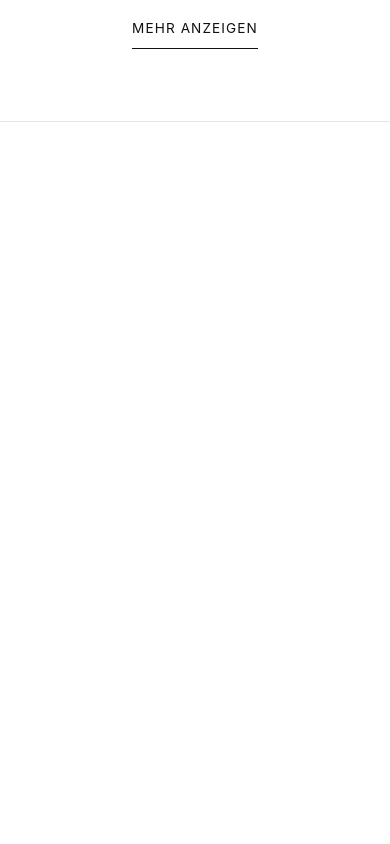
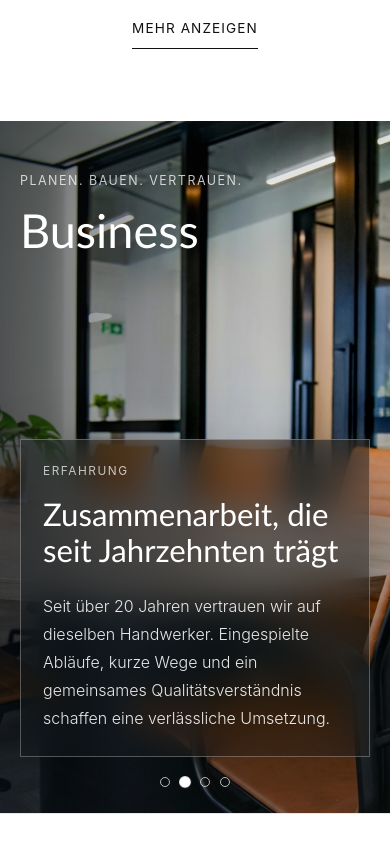
Before and after one commit to StinaSteves/KubitzaImmo, a React (Vite) app: page / in a window 390 px wide. Shown: the part 5440-6284 px from the top of the page. Built offline with nearby package versions, Linux system fonts and the light colour scheme.

Commit message:
Redesign business section with animated glass slides

```diff
--- a/src/App.css
+++ b/src/App.css
@@ -368,19 +368,56 @@
 }
 
 .businessSection {
-  padding: 112px 40px 128px;
-  color: #111;
+  position: relative;
+  display: grid;
+  min-height: 78vh;
+  color: #fff;
   overflow: hidden;
-  border-top: 1px solid rgba(17, 17, 17, 0.1);
+  isolation: isolate;
 }
 
-.businessInner {
-  width: min(100%, 1320px);
-  margin: 0 auto;
+.businessSection:focus-visible {
+  outline: 2px solid #00c2ff;
+  outline-offset: -2px;
+}
+
+.businessBackdrop,
+.businessOverlay {
+  position: absolute;
+  inset: 0;
+  width: 100%;
+  height: 100%;
+}
+
+.businessBackdrop {
+  z-index: -2;
+  object-fit: cover;
+  object-position: center;
+  transform: scale(1.04);
+  transition: transform 10s ease;
+}
+
+.businessSection.visible .businessBackdrop {
+  transform: scale(1);
+}
+
+.businessOverlay {
+  z-index: -1;
+  background:
+    linear-gradient(90deg, rgba(8, 12, 16, 0.62), rgba(8, 12, 16, 0.08) 64%),
+    linear-gradient(0deg, rgba(8, 12, 16, 0.46), transparent 54%);
+}
+
+.businessStage {
+  display: grid;
+  grid-template-rows: auto 1fr auto;
+  width: 100%;
+  min-height: 78vh;
+  padding: clamp(56px, 7vw, 88px) clamp(24px, 6vw, 96px) 36px;
 }
 
 .businessHeading {
-  margin-bottom: 56px;
+  align-self: start;
   opacity: 0;
   transform: translateX(-80px);
   transition: opacity 0.7s ease, transform 0.7s ease;
@@ -393,7 +430,7 @@
 
 .businessHeading p {
   margin: 0 0 14px;
-  color: #777;
+  color: rgba(255, 255, 255, 0.76);
   font-family: 'Inter', 'Helvetica Neue', Arial, sans-serif;
   font-size: 0.78rem;
   letter-spacing: 0.12em;
@@ -403,77 +440,92 @@
 .businessHeading h2 {
   margin: 0;
   font-family: 'Trebuchet MS', Arial, sans-serif;
-  font-size: clamp(2rem, 4vw, 4rem);
+  font-size: clamp(2.4rem, 5vw, 5rem);
   font-weight: 200;
 }
 
-.businessLayout {
-  display: grid;
-  grid-template-columns: minmax(0, 1.25fr) minmax(320px, 0.75fr);
-  gap: clamp(48px, 7vw, 104px);
-  align-items: center;
+.businessGlassCard {
+  align-self: center;
+  width: min(100%, 630px);
+  margin: 28px 0 24px auto;
+  padding: clamp(26px, 3.5vw, 44px);
+  border: 1px solid rgba(255, 255, 255, 0.28);
+  background: rgba(18, 24, 30, 0.34);
+  box-shadow: 0 24px 70px rgba(0, 0, 0, 0.24);
+  backdrop-filter: blur(18px) saturate(125%);
+  -webkit-backdrop-filter: blur(18px) saturate(125%);
+  animation: businessCardIn 0.7s ease both;
 }
 
-.businessImageWrap,
-.businessContent {
-  opacity: 0;
-  transform: translateY(44px);
-  transition: opacity 0.75s ease, transform 0.75s ease;
+.businessSlideEyebrow {
+  margin: 0 0 18px;
+  color: rgba(255, 255, 255, 0.72);
+  font-family: 'Inter', 'Helvetica Neue', Arial, sans-serif;
+  font-size: 0.74rem;
+  letter-spacing: 0.13em;
+  text-transform: uppercase;
 }
 
-.businessContent {
-  transition-delay: 0.14s;
+.businessGlassCard h3 {
+  max-width: 560px;
+  margin: 0 0 24px;
+  font-family: 'Trebuchet MS', Arial, sans-serif;
+  font-size: clamp(1.8rem, 3.4vw, 3.25rem);
+  font-weight: 300;
+  line-height: 1.16;
 }
 
-.businessSection.visible .businessImageWrap,
-.businessSection.visible .businessContent {
-  opacity: 1;
-  transform: translateY(0);
-}
-
-.businessImage {
-  display: block;
-  width: 100%;
-  aspect-ratio: 3 / 2;
-  object-fit: cover;
-}
-
-.businessContent {
-  display: grid;
-  gap: 30px;
+.businessSlideText {
+  max-width: 560px;
+  margin: 0;
+  color: rgba(255, 255, 255, 0.9);
   font-family: 'Inter', 'Helvetica Neue', Arial, sans-serif;
-}
-
-.businessContent p {
-  margin: 0;
-  font-size: 1rem;
+  font-size: clamp(1rem, 1.4vw, 1.15rem);
   font-weight: 300;
   line-height: 1.75;
 }
 
-.businessContent .businessIntro {
-  font-family: 'Trebuchet MS', Arial, sans-serif;
-  font-size: clamp(1.45rem, 2.5vw, 2.25rem);
-  font-weight: 300;
-  line-height: 1.35;
+.businessControls {
+  display: flex;
+  align-items: center;
+  justify-content: flex-end;
 }
 
-.businessTextBlock {
-  padding-top: 24px;
-  border-top: 1px solid rgba(17, 17, 17, 0.18);
+.businessDots {
+  display: flex;
+  gap: 10px;
 }
 
-.businessTextBlock h3 {
-  margin: 0 0 12px;
-  font-family: 'Inter', 'Helvetica Neue', Arial, sans-serif;
-  font-size: 0.82rem;
-  font-weight: 600;
-  letter-spacing: 0.09em;
-  text-transform: uppercase;
+.businessDot {
+  width: 10px;
+  height: 10px;
+  padding: 0;
+  border: 1px solid rgba(255, 255, 255, 0.8);
+  border-radius: 50%;
+  background: transparent;
+  cursor: pointer;
+  transition: background 0.25s ease, transform 0.25s ease;
 }
 
-.businessContent .businessClosing {
-  font-weight: 500;
+.businessDot.active {
+  background: #fff;
+  transform: scale(1.18);
+}
+
+.businessDot:focus-visible {
+  outline: 2px solid #00c2ff;
+  outline-offset: 3px;
+}
+
+@keyframes businessCardIn {
+  from {
+    opacity: 0;
+    transform: translateX(42px);
+  }
+  to {
+    opacity: 1;
+    transform: translateX(0);
+  }
 }
 
 .projectDetailPage {
@@ -729,12 +781,8 @@
     grid-template-columns: repeat(2, minmax(0, 1fr));
   }
 
-  .businessLayout {
-    grid-template-columns: 1fr;
-  }
-
-  .businessImageWrap {
-    max-width: 760px;
+  .businessGlassCard {
+    margin-left: 0;
   }
 }
 
@@ -758,15 +806,31 @@
   }
 
   .businessSection {
-    padding: 80px 20px 88px;
+    min-height: 82vh;
   }
 
-  .businessHeading {
-    margin-bottom: 40px;
+  .businessStage {
+    min-height: 82vh;
+    padding: 52px 20px 26px;
   }
 
-  .businessLayout {
-    gap: 40px;
+  .businessHeading h2 {
+    font-size: clamp(2.25rem, 12vw, 3.5rem);
+  }
+
+  .businessGlassCard {
+    align-self: end;
+    margin: 24px 0 20px;
+    padding: 24px 22px;
+    background: rgba(18, 24, 30, 0.46);
+  }
+
+  .businessGlassCard h3 {
+    font-size: clamp(1.65rem, 8vw, 2.4rem);
+  }
+
+  .businessControls {
+    justify-content: center;
   }
 
   .projectGalleryArrow {
@@ -794,6 +858,16 @@
     margin-bottom: 52px;
   }
 
+}
+
+@media (prefers-reduced-motion: reduce) {
+  .businessBackdrop,
+  .businessHeading,
+  .businessGlassCard {
+    animation: none;
+    transform: none;
+    transition: none;
+  }
 }
 
 .siteNavigation {
--- a/src/components/Business.jsx
+++ b/src/components/Business.jsx
@@ -1,66 +1,150 @@
+import { useEffect, useRef, useState } from 'react'
 import '../App.css'
-import useScrollReveal from './useScrollReveal'
 
 const officeImage = `${import.meta.env.BASE_URL}immoPictures/buero-web.jpg`
 
+const businessSlides = [
+  {
+    eyebrow: 'Unser Anspruch',
+    title: 'Projekte für Menschen und ihren Alltag',
+    text: 'Wir entwickeln und realisieren Immobilien, die sich an den Bedürfnissen der Menschen orientieren und langfristig funktionieren.',
+  },
+  {
+    eyebrow: 'Erfahrung',
+    title: 'Zusammenarbeit, die seit Jahrzehnten trägt',
+    text: 'Seit über 20 Jahren vertrauen wir auf dieselben Handwerker. Eingespielte Abläufe, kurze Wege und ein gemeinsames Qualitätsverständnis schaffen eine verlässliche Umsetzung.',
+  },
+  {
+    eyebrow: 'Haltung',
+    title: 'Verlässlich und menschlich',
+    text: 'Für uns zählen nicht nur Verbindlichkeit und Qualität, sondern auch die Menschen hinter einem Projekt. Deshalb setzen wir auf klare Absprachen und einen respektvollen Umgang.',
+  },
+  {
+    eyebrow: 'Das Ergebnis',
+    title: 'Immobilien, die sich in ihr Umfeld einfügen',
+    text: 'So entstehen Orte, die den Menschen dienen, die dort wohnen, arbeiten oder betreut werden – durchdacht, beständig und mit Blick auf das Wesentliche.',
+  },
+]
+
 function Business() {
-  const { sectionRef, isVisible } = useScrollReveal()
+  const sectionRef = useRef(null)
+  const [activeIndex, setActiveIndex] = useState(0)
+  const [isInView, setIsInView] = useState(false)
+  const lastIndex = businessSlides.length - 1
+
+  useEffect(() => {
+    const section = sectionRef.current
+
+    if (!section) {
+      return undefined
+    }
+
+    const observer = new IntersectionObserver(
+      ([entry]) => setIsInView(entry.isIntersecting),
+      { threshold: 0.35 },
+    )
+
+    observer.observe(section)
+
+    return () => observer.disconnect()
+  }, [])
+
+  useEffect(() => {
+    const prefersReducedMotion = window.matchMedia(
+      '(prefers-reduced-motion: reduce)',
+    ).matches
+
+    if (!isInView || prefersReducedMotion) {
+      return undefined
+    }
+
+    const timer = window.setTimeout(() => {
+      setActiveIndex((currentIndex) =>
+        currentIndex === lastIndex ? 0 : currentIndex + 1,
+      )
+    }, 6000)
+
+    return () => window.clearTimeout(timer)
+  }, [activeIndex, isInView, lastIndex])
+
+  const showPreviousSlide = () => {
+    setActiveIndex((currentIndex) =>
+      currentIndex === 0 ? lastIndex : currentIndex - 1,
+    )
+  }
+
+  const showNextSlide = () => {
+    setActiveIndex((currentIndex) =>
+      currentIndex === lastIndex ? 0 : currentIndex + 1,
+    )
+  }
+
+  const handleKeyDown = (event) => {
+    if (event.key === 'ArrowLeft') {
+      event.preventDefault()
+      showPreviousSlide()
+    }
+
+    if (event.key === 'ArrowRight') {
+      event.preventDefault()
+      showNextSlide()
+    }
+  }
+
+  const activeSlide = businessSlides[activeIndex]
 
   return (
     <section
       id='business'
-      className={`businessSection ${isVisible ? 'visible' : ''}`}
+      className={`businessSection ${isInView ? 'visible' : ''}`}
       ref={sectionRef}
+      aria-label='Business und Zusammenarbeit'
+      tabIndex='0'
+      onKeyDown={handleKeyDown}
     >
-      <div className='businessInner'>
+      <img
+        className='businessBackdrop'
+        src={officeImage}
+        alt='Besprechungsbereich im Büro von Kubitza Immobilien'
+        loading='lazy'
+        decoding='async'
+      />
+      <div className='businessOverlay' />
+
+      <div className='businessStage'>
         <div className='businessHeading'>
           <p>Planen. Bauen. Vertrauen.</p>
           <h2>Business</h2>
         </div>
 
-        <div className='businessLayout'>
-          <div className='businessImageWrap'>
-            <img
-              className='businessImage'
-              src={officeImage}
-              alt='Besprechungsbereich im Büro von Kubitza Immobilien'
-              loading='lazy'
-              decoding='async'
-            />
-          </div>
+        <div className='businessGlassCard' key={activeIndex}>
+          <p className='businessSlideEyebrow'>{activeSlide.eyebrow}</p>
+          <h3>{activeSlide.title}</h3>
+          <p className='businessSlideText'>{activeSlide.text}</p>
+        </div>
 
-          <div className='businessContent'>
-            <p className='businessIntro'>
-              Wir entwickeln und realisieren Projekte für Menschen und ihren
-              Alltag.
-            </p>
-
-            <div className='businessTextBlock'>
-              <h3>Erfahrung, die verbindet</h3>
-              <p>
-                Seit über 20 Jahren vertrauen wir auf die Zusammenarbeit mit
-                denselben Handwerkern. Eingespielte Abläufe, kurze Wege und ein
-                gemeinsames Qualitätsverständnis schaffen dabei die Grundlage
-                für eine verlässliche Umsetzung.
-              </p>
-            </div>
-
-            <div className='businessTextBlock'>
-              <h3>Verlässlich und menschlich</h3>
-              <p>
-                Für uns zählen nicht nur Verbindlichkeit und Verlässlichkeit,
-                sondern auch die Menschen hinter einem Projekt. Wir setzen auf
-                einen respektvollen Umgang, klare Absprachen und Lösungen, die
-                langfristig funktionieren.
-              </p>
-            </div>
-
-            <p className='businessClosing'>
-              So entstehen Immobilien, die sich in ihr Umfeld einfügen und den
-              Menschen dienen, die dort wohnen, arbeiten oder betreut werden.
-            </p>
+        <div className='businessControls'>
+          <div
+            className='businessDots'
+            role='group'
+            aria-label='Business-Text auswählen'
+          >
+            {businessSlides.map((slide, index) => (
+              <button
+                className={`businessDot ${index === activeIndex ? 'active' : ''}`}
+                type='button'
+                key={slide.title}
+                aria-label={`Text ${index + 1} von ${businessSlides.length} anzeigen`}
+                aria-current={index === activeIndex ? 'true' : undefined}
+                onClick={() => setActiveIndex(index)}
+              />
+            ))}
           </div>
         </div>
+
+        <span className='visuallyHidden' aria-live='polite'>
+          Text {activeIndex + 1} von {businessSlides.length}
+        </span>
       </div>
     </section>
   )
```
